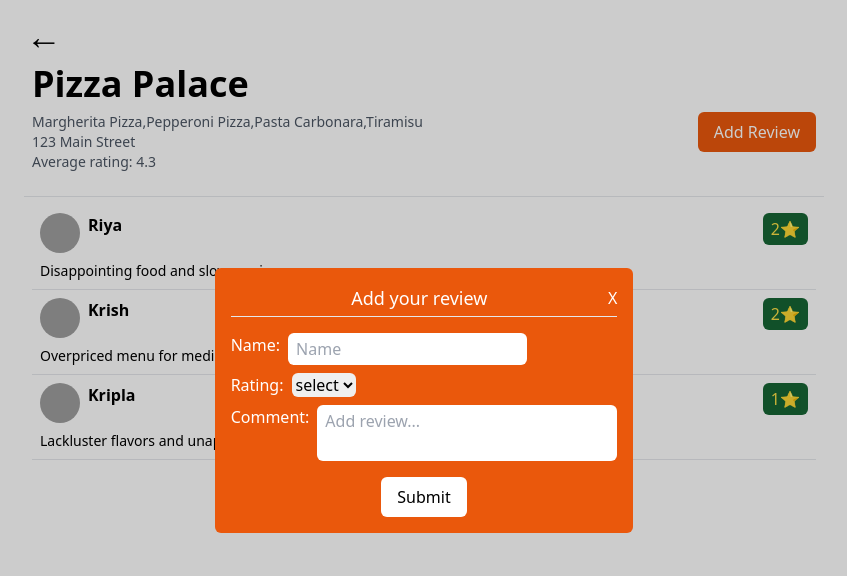
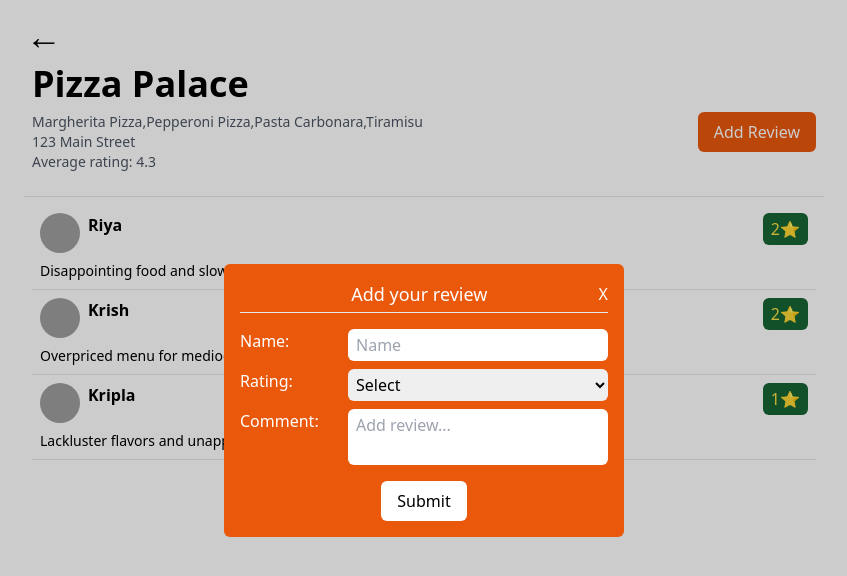
Before and after one commit to Shraddha-V22/mcr-6, a React (Vite) app: page /restaurant/1 in a window 1280 px wide. Both pictures are taken after a click on the button "Add Review". Shown: the top 576 px of the page, without its empty margins (216-1063 px from the left). Built offline with nearby package versions, Linux system fonts and the light colour scheme; grey boxes are pictures that could not be loaded.

Commit message:
style: update

```diff
--- a/src/components/ReviewModal.jsx
+++ b/src/components/ReviewModal.jsx
@@ -31,8 +31,14 @@ export default function ReviewModal({ restaurantId, setOpen, open }) {
 
   return (
     open && (
-      <section className="fixed inset-0 grid h-[100vh] w-[100vw] place-items-center bg-black/20">
-        <section className="flex w-fit flex-col items-center gap-4 rounded-md bg-orange-600 p-4 text-white">
+      <section
+        onClick={() => setOpen(false)}
+        className="fixed inset-0 grid h-[100vh] w-[100vw] place-items-center bg-black/20"
+      >
+        <section
+          onClick={(e) => e.stopPropagation()}
+          className="flex w-fit max-w-[400px] flex-col items-center gap-4 rounded-md bg-orange-600 p-4 text-white"
+        >
           <div className="flex w-full justify-between border-b pb-1">
             <div></div>
             <h1 className="text-lg">Add your review</h1>
@@ -41,26 +47,27 @@ export default function ReviewModal({ restaurantId, setOpen, open }) {
             </button>
           </div>
           <div className="flex flex-col gap-2">
-            <div className="flex gap-2">
+            <div className="grid grid-cols-[100px_1fr] gap-2">
               <label htmlFor="revName">Name:</label>
               <input
                 type="text"
                 name="revName"
                 id="revName"
-                className="rounded-md p-1 indent-1 text-black"
+                className="w-full rounded-md p-1 indent-1 text-black"
                 placeholder="Name"
                 onChange={inputChangeHandler}
+                autoComplete="off"
               />
             </div>
-            <div className="flex gap-2">
+            <div className="grid grid-cols-[100px_1fr] gap-2">
               <label htmlFor="rating">Rating:</label>
               <select
                 name="rating"
                 id="rating"
-                className="rounded-md text-black"
+                className="rounded-md p-1 text-black"
                 onChange={inputChangeHandler}
               >
-                <option>select</option>
+                <option>Select</option>
                 {Array(5)
                   .fill(0)
                   .map((el, index) => (
@@ -70,7 +77,7 @@ export default function ReviewModal({ restaurantId, setOpen, open }) {
                   ))}
               </select>
             </div>
-            <div className="flex gap-2">
+            <div className="grid grid-cols-[100px_1fr] gap-2">
               <label htmlFor="comment">Comment:</label>
               <textarea
                 name="comment"
@@ -86,7 +93,7 @@ export default function ReviewModal({ restaurantId, setOpen, open }) {
           {errorMsg && <p>{errorMsg}</p>}
           <button
             onClick={submitReviewHandler}
-            className="rounded-md bg-white px-4 py-2 text-black"
+            className="rounded-md bg-white px-4 py-2 text-black active:bg-orange-100"
           >
             Submit
           </button>
```
